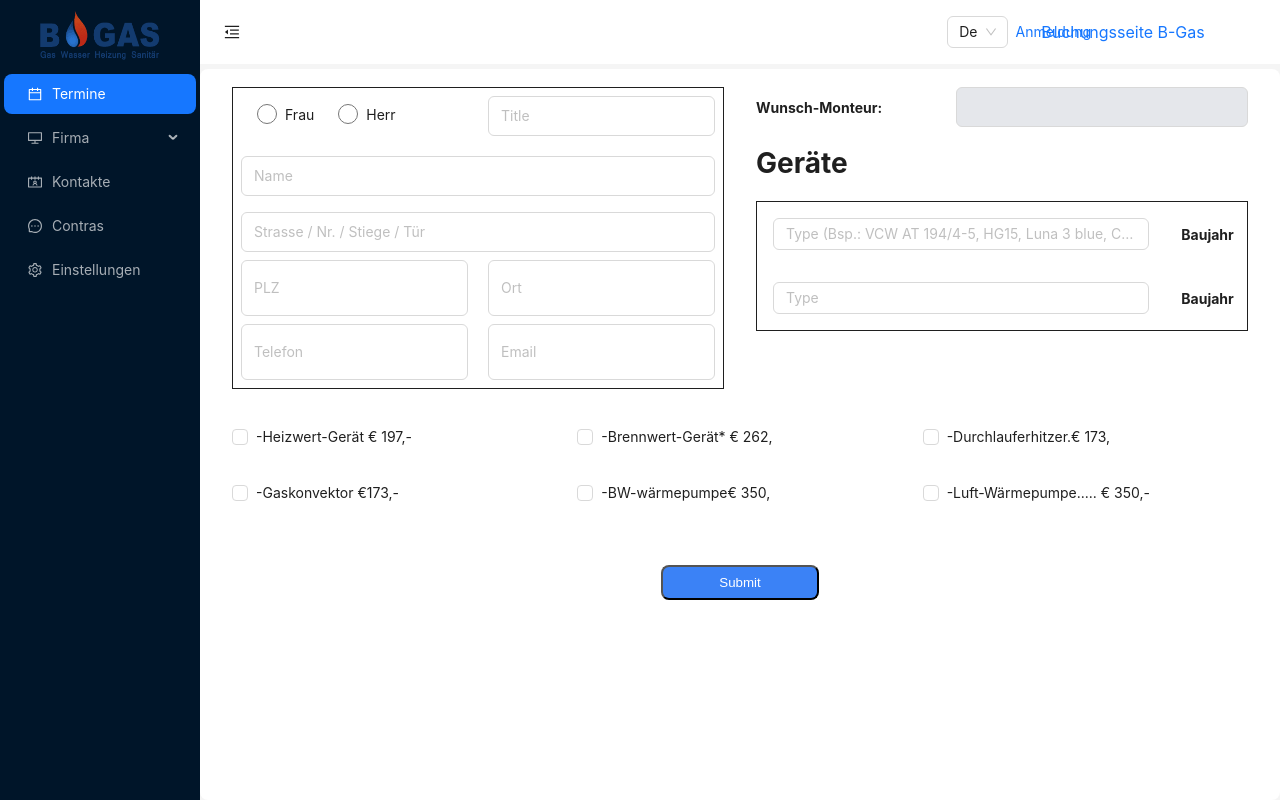
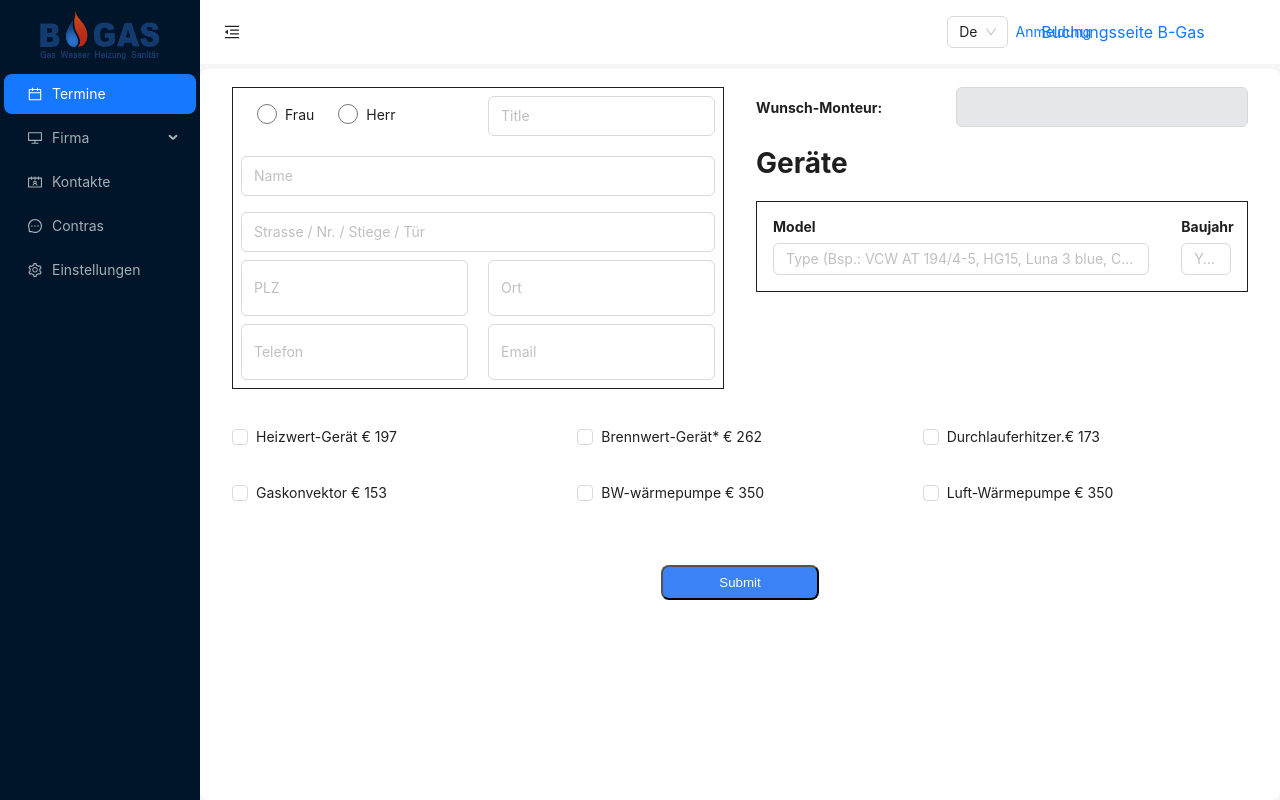
Before and after one commit to wael-naamah/booking-frontend, a React (Create React App) app: page /contras in a window 1280 px wide. Built offline with nearby package versions, Linux system fonts and the light colour scheme.

Commit message:
fix send contract by complany

```diff
--- a/src/pages/Contras/index.tsx
+++ b/src/pages/Contras/index.tsx
@@ -1,34 +1,25 @@
 import React, { useState } from 'react';
-import { Form, Input, Checkbox } from "antd";
+import { Form, Input, Checkbox, message } from "antd";
 import i18n from "../../locales/i18n";
 import { API_URL } from '../../redux/network/api';
-const content = [
-  `*Brennerdichtung (€ 60 - € 90) im Preis bereits enthalten, andere Geräte benötigen diese nicht.
-    Bis ca. 30 min Fahrt € 20,-                                                                                                               Bis ca. 60 min Fahrt	€ 55,-
-  `, `
-    •	Komplette Wartung während Öffnungszeiten                                                                              • Etwaige Materialkosten
-    •	Arbeitszeit pauschal, egal wie lange es dauert                                                                         • Reparaturen
-    •	Anfahrt Wien
-  `
+
+const devicesMap = [
+  `Heizwert-Gerät € 197`,
+  `Brennwert-Gerät* € 262`,
+  `Durchlauferhitzer.€ 173`,
+  `Gaskonvektor € 153`,
+  `BW-wärmepumpe € 350`,
+  `Luft-Wärmepumpe € 350`,
 ];
-const conditions = [
-  `-Heizwert-Gerät € 197,-   `,
-  `-Brennwert-Gerät* € 262,  `,
-  `-Durchlauferhitzer.€ 173,  `,
-  `-Gaskonvektor €173,-`,
-  `-BW-wärmepumpe€ 350,`,
-  `-Luft-Wärmepumpe..... € 350,-`
-]
 const Contras = () => {
   const [name, setName] = useState('')
-  const [gander, setGander] = useState('female')
+  const [gender, setGender] = useState('Frau')
   const [streetNumber, setStreetNumber] = useState('')
   const [postalCode, setPostalCode] = useState('')
   const [mobileNumber, setMobileNumber] = useState('')
   const [title, setTitle] = useState('')
   const [address, setAddress] = useState('')
   const [deviceType, setDeviceType] = useState('')
-  const [deviceType2, setDeviceType2] = useState('')
   const [year, setYear] = useState('')
   const [email, setEmail] = useState('')
   const [tester, setTester] = useState('')
@@ -59,9 +50,6 @@ const Contras = () => {
   }
   const handleChangeDeviceType = (e: any) => {
     setDeviceType(e.target.value)
-  }
-  const handleChangeDeviceType2 = (e: any) => {
-    setDeviceType2(e.target.value)
   }
   const handleChangeYear = (e: any) => {
     setYear(e.target.value)
@@ -96,16 +84,18 @@ const Contras = () => {
           title: title,
           address: address,
           device_type: deviceType,
-          device_type2: deviceType2,
           year: year,
           email: email,
-          tester: tester,
-          gander: gander,
-          content1: serviceType.map((st, i) => st + ' ').toString(),
-          content2: content[0],
-          content3: content[1]
+          gender: gender,
+          selected_devices: serviceType.map((st, i) => st + ' ').toString(),
         }),
         headers: { "Content-Type": "application/json" },
+      }).then(res => res.json()).then(data => {
+        if (data?.status === "success") {
+          message.success('Email sent successfully!')
+        }else {
+          message.error('Failed to send email')
+        }
       })
 
       setBtnDisabled(false)
@@ -130,21 +120,21 @@ const Contras = () => {
             <div className="flex  border  border-[#00000067] p-4">
               <label className="inline-flex items-center">
                 <Input required
-                  name="gander"
+                  name="gender"
                   type="radio"
                   onChange={(e) => {
                     const { checked } = e.target
                     if (checked) {
-                      setGander('female')
+                      setGender('Frau')
                     }
                   }} value="female" className="form-checkbox h-5 w-5 text-gray-600" />
                 <span className="ml-2">Frau</span>
               </label>
               <label className="inline-flex items-center ml-6">
-                <Input required name="gander" onChange={(e) => {
+                <Input required name="gender" onChange={(e) => {
                   const { checked } = e.target
                   if (checked) {
-                    setGander('male')
+                    setGender('Herr')
                   }
                 }} type="radio" value="male" className="form-checkbox h-5 w-5 text-gray-600" />
                 <span className="ml-2">Herr</span>
@@ -225,49 +215,27 @@ const Contras = () => {
           <div className='container mt-[44px] mx-auto border-[1px] border-solid border-[#00000000067]'>
             <div className="grid grid-cols-6 justify-center items-center">
               <div className='col-span-5 border p-4 border-[#00000067]'>
+              <label className='font-bold'>Model</label>
                 <Input required
                   value={deviceType}
                   onChange={handleChangeDeviceType}
                   type="text" placeholder="Type (Bsp.: VCW AT 194/4-5, HG15, Luna 3 blue, CBG-2-24)"
-                  className="w-full px-3 rounded-md" />
+                  className="w-full px-3 mt-2 rounded-md" />
               </div>
               <div className='border p-4 border-[#00000067]'>
-
-                <label className='font-bold'>  Baujahr</label>
-              </div>
-            </div>
-
-            {/* <div className="grid grid-cols-6 justify-center items-center">
-              <div className='col-span-5 border p-4 border-[#00000067]'>
-                <Input
-                  required
-                  value={deviceType}
-                  onChange={handleChangeDeviceType}
-                  type="text" placeholder="Type "
-                  className="w-full px-3   rounded-md" />
-              </div>
-              <div className='  border p-4 border-[#00000067]'>
-                <label className=' font-bold'>  Baujahr</label>
-              </div>
-            </div> */}
-            <div className="grid grid-cols-6 justify-center items-center">
-              <div className='col-span-5 border p-4 border-[#00000067]'>
-                <Input
-                  value={deviceType2}
-                  onChange={handleChangeDeviceType2}
-                  type="text"
-                  placeholder="Type "
-                  className="w-full px-3 rounded-md" />
-              </div>
-              <div className='border p-4 border-[#00000067]'>
-                <label className=' font-bold'>  Baujahr</label>
+                <label className='font-bold'>Baujahr</label>
+                <Input required
+                  value={year}
+                  onChange={handleChangeYear}
+                  type="text" placeholder="Year"
+                  className="w-full px-3 mt-2 rounded-md" />
               </div>
             </div>
           </div>
         </div>
       </div>
       <div className='col-span-2 grid grid-cols-3  gap-y-0 gap-5'>
-        {conditions.map(c => (
+        {devicesMap.map(c => (
           <Form.Item key={c} valuePropName="checked">
             <Checkbox
               onChange={() => handleCheckboxChange(c)}
--- a/src/pages/sign_contra/index.tsx
+++ b/src/pages/sign_contra/index.tsx
@@ -14,7 +14,7 @@ const SignContra: React.FC = () => {
   const phone_number = searchParams.get('phone_number');
   const zip_code = searchParams.get('zip_code');
   const location = searchParams.get('location');
-  const gander = searchParams.get('gander');
+  const gender = searchParams.get('gender');
 
   const handleClear = () => {
     if (sigPadRef.current) {
@@ -34,7 +34,7 @@ const SignContra: React.FC = () => {
           first_name: first_name,
           location: location,
           zip_code: zip_code ?? '',
-          gander: gander,
+          gender: gender,
           phone_number: phone_number,
         }),
         headers: { "Content-Type": "application/json" },
```
